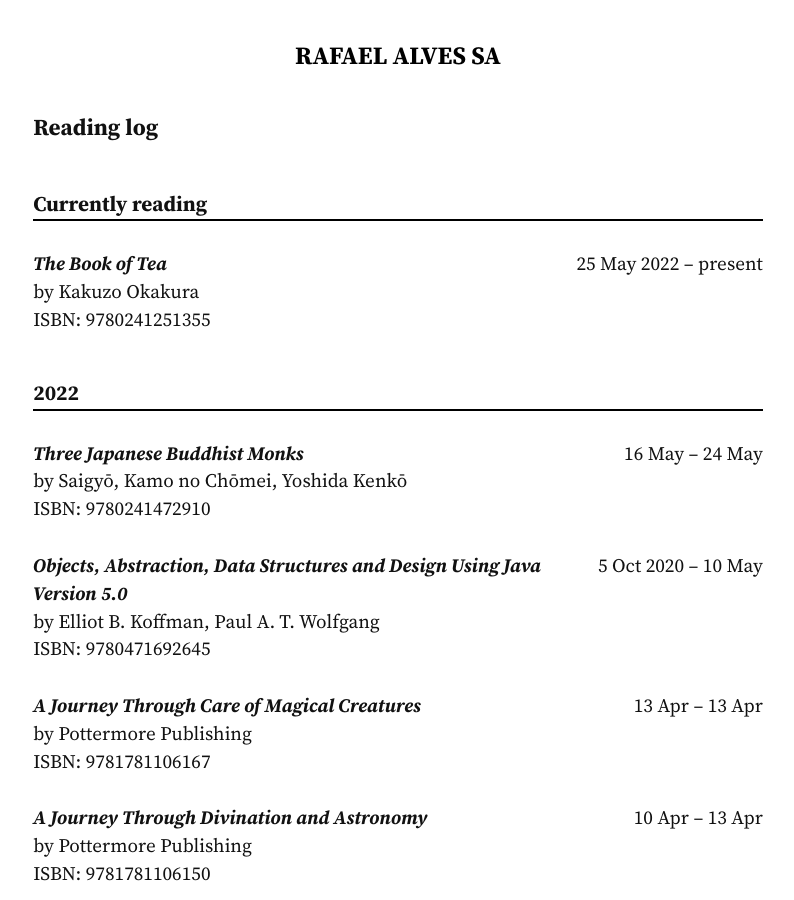
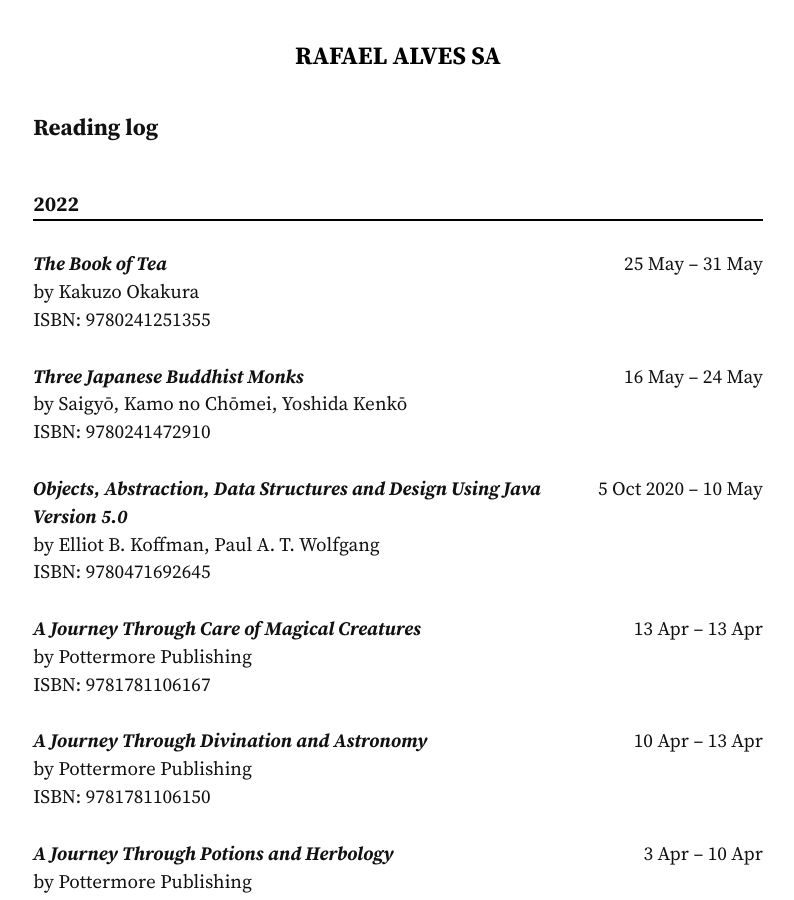
Before and after one commit to rafaelalvessa/rafael.me.uk, a Jekyll site: the page built from reading_log.md, in a window 1280 px wide and 900 px high. Shown: the whole window, without its empty margins (242-1036 px from the left). Built offline with Jekyll 4.4.1, drawn with Linux system fonts in a browser that asks for light colours.

Commit message:
Update The Book of Tea to read

```diff
--- a/_data/reading_log.yaml
+++ b/_data/reading_log.yaml
@@ -1,11 +1,10 @@
-Currently reading:
+2022:
 
 - author: Kakuzo Okakura
-  date_started: 25 May 2022
+  date_finished: 31 May
+  date_started: 25 May
   isbn: 9780241251355
   title: The Book of Tea
-
-2022:
 
 - author: Saigyō, Kamo no Chōmei, Yoshida Kenkō
   date_finished: 24 May
```
